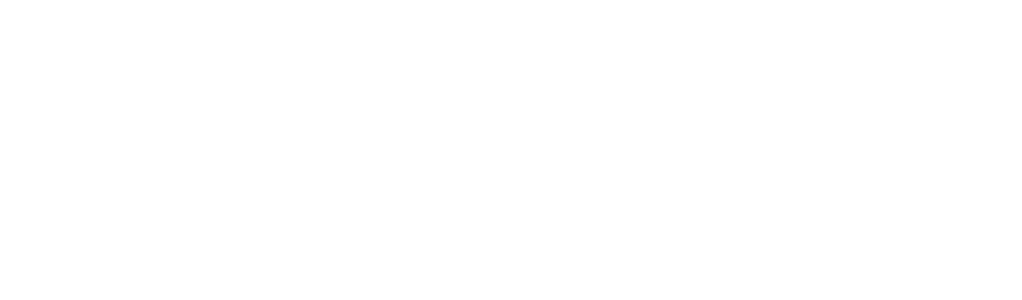
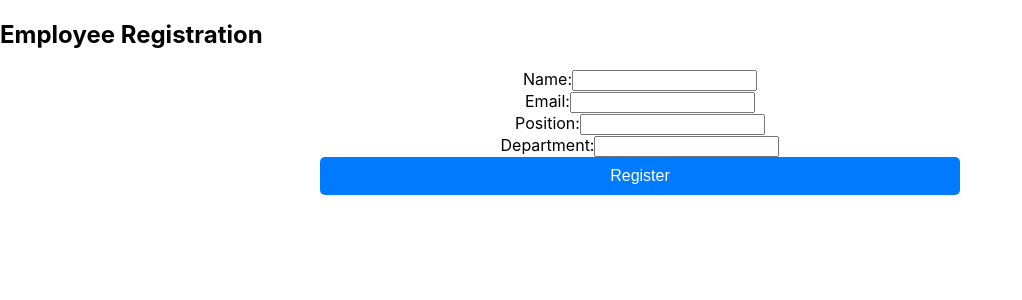
Before and after one commit to LuisangelE-04/Database-Project, a React (Create React App) app: page /employeeregister in a window 1280 px wide. Before the commit this address had no page. Shown: the top 300 px of the page, without its empty margins (0-1022 px from the left). Built offline with nearby package versions, Linux system fonts and the light colour scheme.

Commit message:
create employee login and register

```diff
--- a/src/App.js
+++ b/src/App.js
@@ -5,6 +5,8 @@ import Login from './pages/Login';
 import Register from './pages/Register';
 import Landing from './pages/Landing';
 import Tracking from './pages/Tracking';
+import EmployeeLogin from './pages/EmployeeLogin';
+import EmployeeRegister from './pages/EmployeeRegister';
 
 function App() {
   return (
@@ -13,6 +15,8 @@ function App() {
       <Route path="/login" element={<Login />} />
       <Route path="/register" element={<Register />} />
       <Route path="/tracking" element={<Tracking />} />
+      <Route path="/employeelogin" element={<EmployeeLogin />} />
+      <Route path="/employeeregister" element={<EmployeeRegister />} />
     </Routes>
   );
 }
--- a/src/components/Footer.js
+++ b/src/components/Footer.js
@@ -1,4 +1,5 @@
 import React from 'react';
+import { Link } from 'react-router-dom';
 import '../css/Footer.css';
 
 const Footer = () => {
--- /dev/null
+++ b/src/pages/EmployeeLogin.js
@@ -0,0 +1,51 @@
+import React, { useState } from 'react';
+import '../css/Login.css';
+import NavBar from '../components/NavBar';
+import Footer from '../components/Footer';
+
+const EmployeeLogin = () => {
+  const [employeeId, setEmployeeId] = useState('');
+  const [password, setPassword] = useState('');
+
+  const handleLogin = (e) => {
+    e.preventDefault();
+    // Add login logic here
+    console.log('Employee ID:', employeeId);
+    console.log('Password:', password);
+  };
+
+  return (
+    <>
+    <NavBar />
+    <div className="login-container">
+      <h2>Employee Login</h2>
+      <form onSubmit={handleLogin}>
+        <div className="form-group">
+          <label htmlFor="employeeId">Employee ID</label>
+          <input
+            type="text"
+            id="employeeId"
+            value={employeeId}
+            onChange={(e) => setEmployeeId(e.target.value)}
+            required
+          />
+        </div>
+        <div className="form-group">
+          <label htmlFor="password">Password</label>
+          <input
+            type="password"
+            id="password"
+            value={password}
+            onChange={(e) => setPassword(e.target.value)}
+            required
+          />
+        </div>
+        <button type="submit">Login</button>
+      </form>
+    </div>
+    <Footer />
+    </>
+  );
+};
+
+export default EmployeeLogin;
--- /dev/null
+++ b/src/pages/EmployeeRegister.js
@@ -0,0 +1,75 @@
+import React, { useState } from 'react';
+
+const EmployeeRegister = () => {
+  const [formData, setFormData] = useState({
+    name: '',
+    email: '',
+    position: '',
+    department: '',
+  });
+
+  const handleChange = (e) => {
+    const { name, value } = e.target;
+    setFormData({
+      ...formData,
+      [name]: value,
+    });
+  };
+
+  const handleSubmit = (e) => {
+    e.preventDefault();
+    // Handle form submission logic here
+    console.log('Form data submitted:', formData);
+  };
+
+  return (
+    <div>
+      <h2>Employee Registration</h2>
+      <form onSubmit={handleSubmit}>
+        <div>
+          <label>Name:</label>
+          <input
+            type="text"
+            name="name"
+            value={formData.name}
+            onChange={handleChange}
+            required
+          />
+        </div>
+        <div>
+          <label>Email:</label>
+          <input
+            type="email"
+            name="email"
+            value={formData.email}
+            onChange={handleChange}
+            required
+          />
+        </div>
+        <div>
+          <label>Position:</label>
+          <input
+            type="text"
+            name="position"
+            value={formData.position}
+            onChange={handleChange}
+            required
+          />
+        </div>
+        <div>
+          <label>Department:</label>
+          <input
+            type="text"
+            name="department"
+            value={formData.department}
+            onChange={handleChange}
+            required
+          />
+        </div>
+        <button type="submit">Register</button>
+      </form>
+    </div>
+  );
+};
+
+export default EmployeeRegister;
```
Also changed, not shown: src/components/NavBar.js (renamed from src/components/NavBar.jsx).
